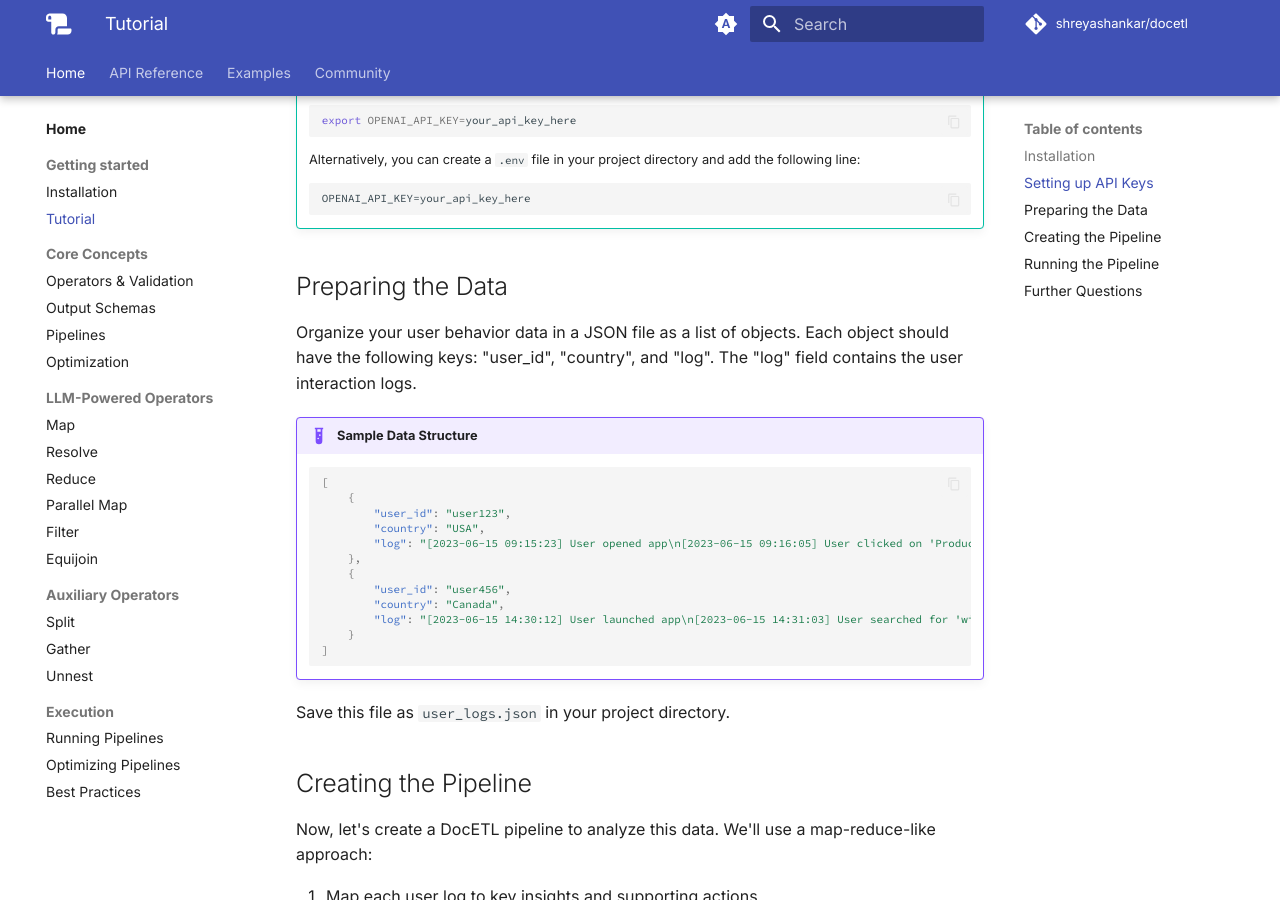
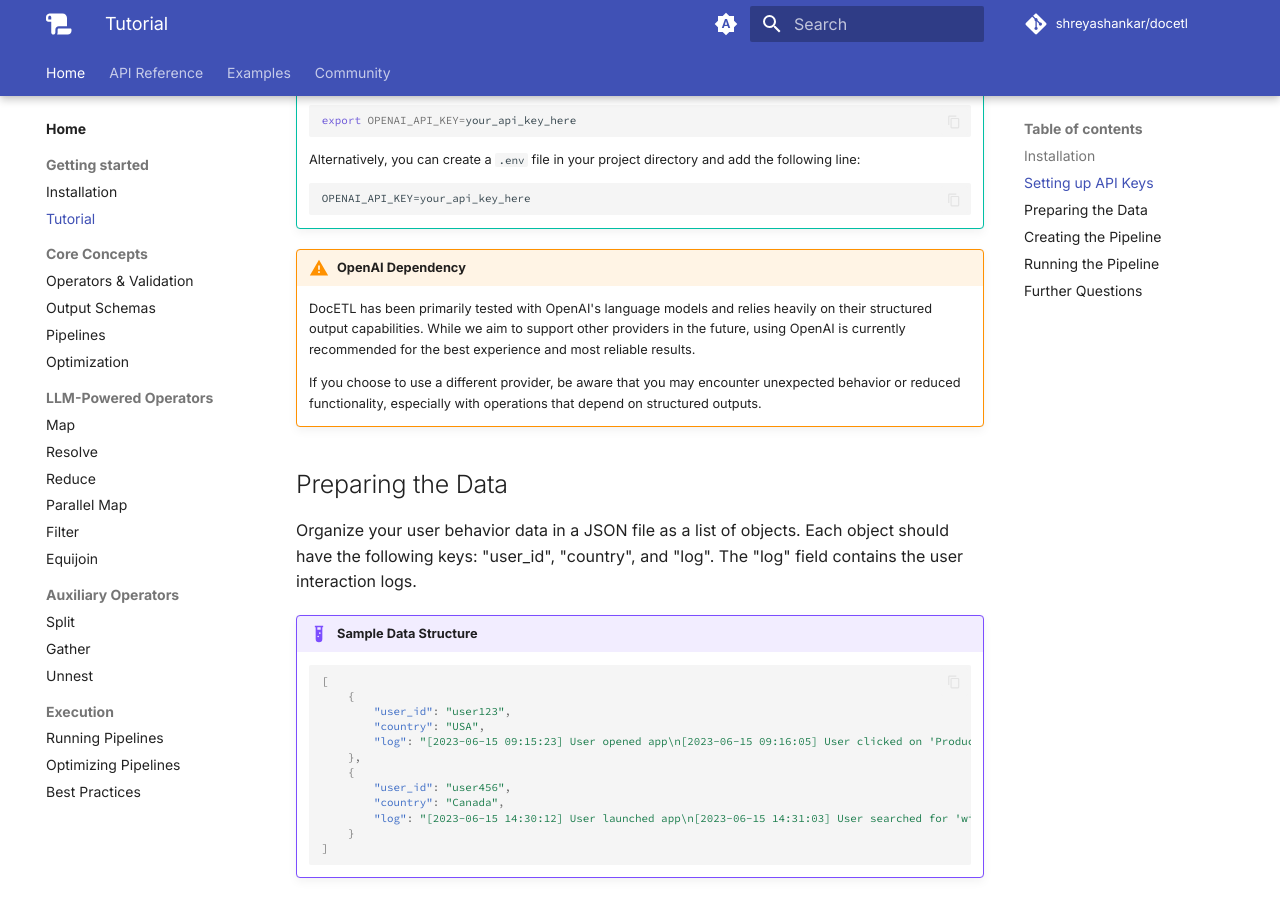
Before and after one commit to ucbepic/docetl, an MkDocs documentation site: the page built from docs/tutorial.md, in a window 1280 px wide and 900 px high, scrolled down 670 px. Built offline with MkDocs 1.6.1 and Material for MkDocs 9.7.7, drawn with Linux system fonts in a browser that asks for light colours; comment, search, counter and statistics services are not loaded.

````diff
--- a/docs/tutorial.md
+++ b/docs/tutorial.md
@@ -23,6 +23,12 @@
     ```
     OPENAI_API_KEY=your_api_key_here
     ```
+
+!!! warning "OpenAI Dependency"
+
+    DocETL has been primarily tested with OpenAI's language models and relies heavily on their structured output capabilities. While we aim to support other providers in the future, using OpenAI is currently recommended for the best experience and most reliable results.
+
+    If you choose to use a different provider, be aware that you may encounter unexpected behavior or reduced functionality, especially with operations that depend on structured outputs.
 
 ## Preparing the Data
 
--- a/pyproject.toml
+++ b/pyproject.toml
@@ -2,7 +2,7 @@
 name = "docetl"
 version = "0.1.0"
 description = "ETL with LLM operations."
-authors = ["Shreya Shankar <ss.shankar505@gmail.com>"]
+authors = ["Shreya Shankar <shreyashankar@berkeley.edu>"]
 license = "MIT"
 readme = "README.md"
 packages = [
````
Also changed, not shown: 1 other file.
